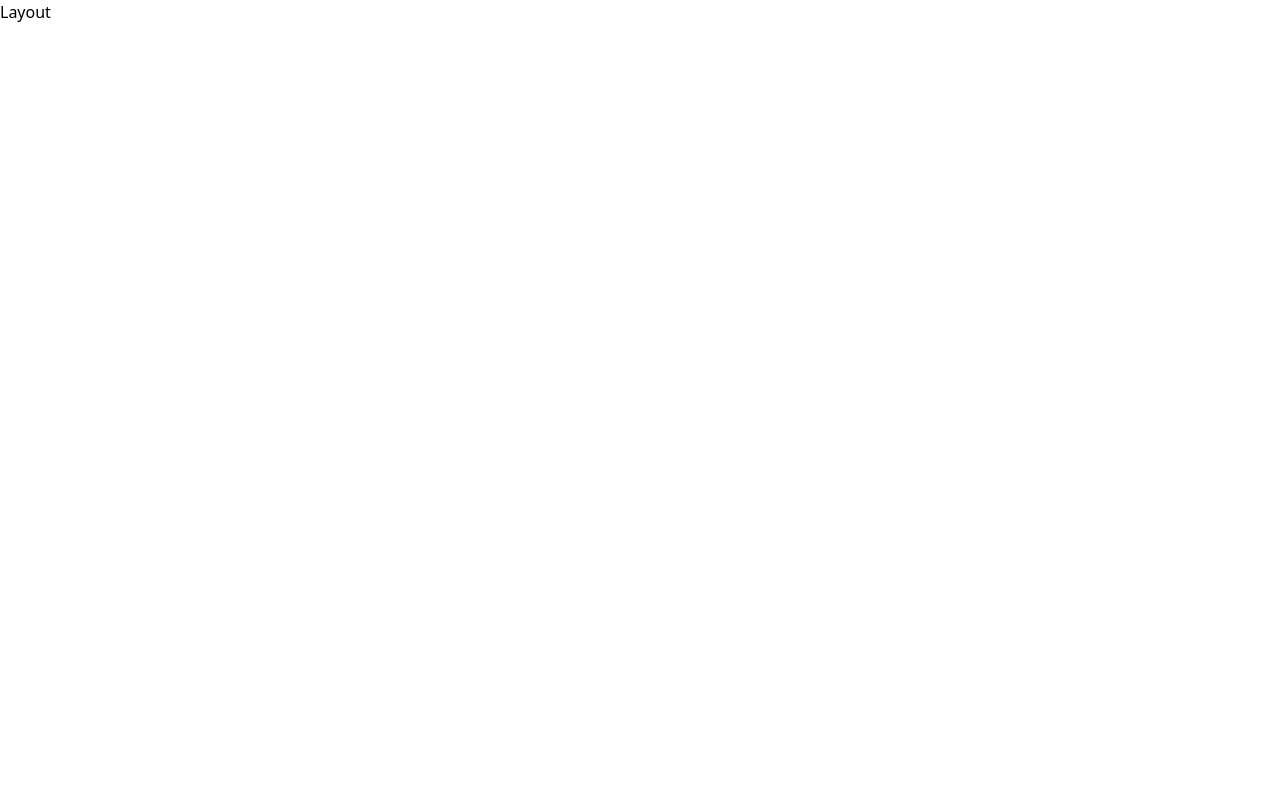
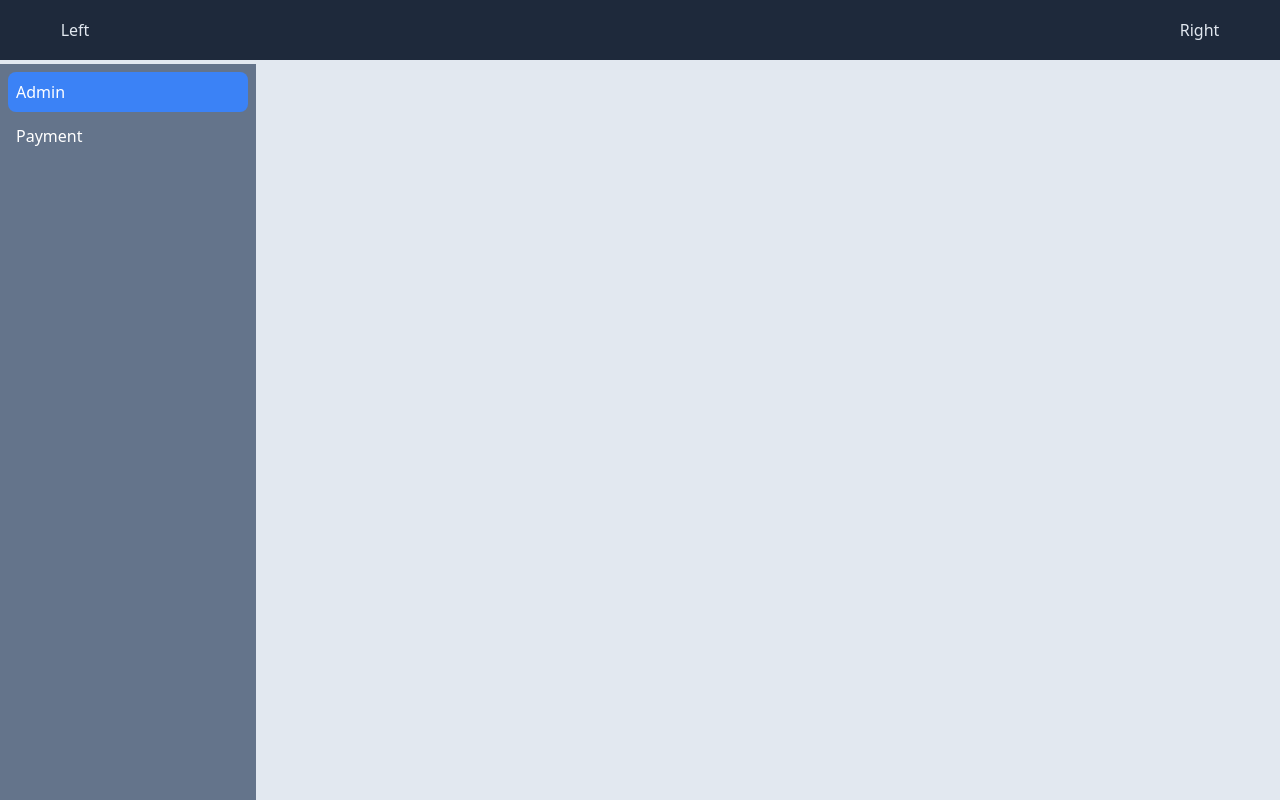
Before and after one commit to mahfuz-antor/react-router-dom, a React (Create React App) app: page /dashboard/admin in a window 1280 px wide. Built offline with nearby package versions, Linux system fonts and the light colour scheme.

Commit message:
layout page design left side done

```diff
--- a/src/Route/PrivateRoute.js
+++ b/src/Route/PrivateRoute.js
@@ -33,6 +33,6 @@ export const privateRoute = [
   {
     path: "payment",
     element: <Payment />,
-    role: "payment",
+    role: "admin",
   },
 ];
--- a/src/components/Layout.jsx
+++ b/src/components/Layout.jsx
@@ -1,7 +1,44 @@
 import React from "react";
+import { Outlet, NavLink } from "react-router-dom";
+import { navItem } from "./Navigation/NavItem";
+import { user } from "../Route/Utils";
 
 const Layout = () => {
-  return <div>Layout</div>;
+  return (
+    <div className="h-screen w-screen">
+      <nav className="p-2 bg-slate-800 fixed w-full">
+        <div className="w-11/12 h-11 m-auto flex justify-between items-center text-slate-200">
+          <h3>Left</h3>
+          <h3>Right</h3>
+        </div>
+      </nav>
+      <div className="bg-slate-500 w-64 h-screen fixed top-16">
+        <ul className="w-full">
+          <li className="w-full p-2">
+            {navItem.map(
+              (n, i) =>
+                n.role === user.role && (
+                  <NavLink
+                    className={(navInfo) =>
+                      navInfo.isActive
+                        ? "mb-1 p-2 w-full bg-blue-500 text-white block rounded-lg"
+                        : "mb-1 p-2 w-full hover:bg-blue-500 text-white block rounded-lg"
+                    }
+                    key={i}
+                    to={n.link}
+                  >
+                    {n.title}
+                  </NavLink>
+                )
+            )}
+          </li>
+        </ul>
+      </div>
+      <div className="bg-slate-200 min-h-screen">
+        <h2>content part here: video-1:03 min</h2>
+      </div>
+    </div>
+  );
 };
 
 export default Layout;
--- /dev/null
+++ b/src/components/Navigation/NavItem.js
@@ -0,0 +1,27 @@
+export const navItem = [
+  {
+    title: "Admin",
+    link: "admin",
+    role: "admin",
+  },
+  {
+    title: "Worker",
+    link: "worker",
+    role: "worker",
+  },
+  {
+    title: "Manager",
+    link: "manager",
+    role: "manager",
+  },
+  {
+    title: "Seller",
+    link: "seller",
+    role: "seller",
+  },
+  {
+    title: "Payment",
+    link: "payment",
+    role: "admin",
+  },
+];
```
Also changed, not shown: src/components/AddProduct.jsx (renamed from src/components/Navigation/AddProduct.jsx).
